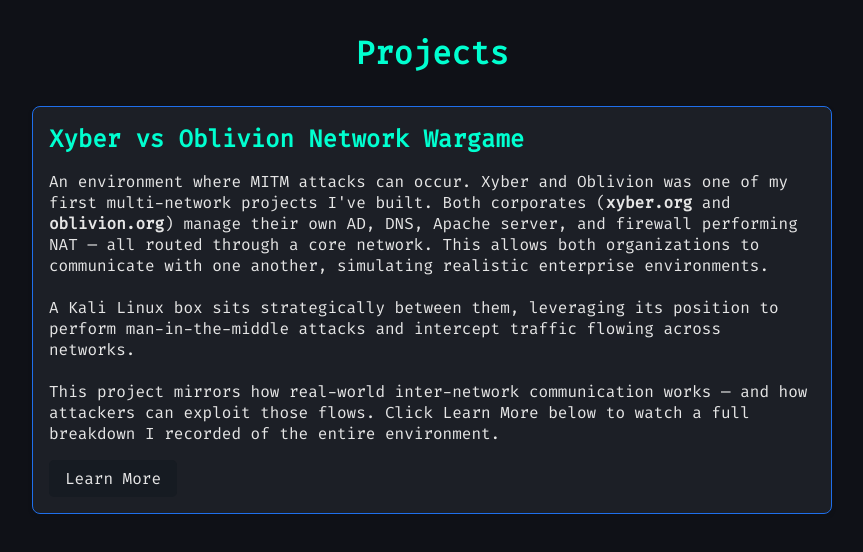
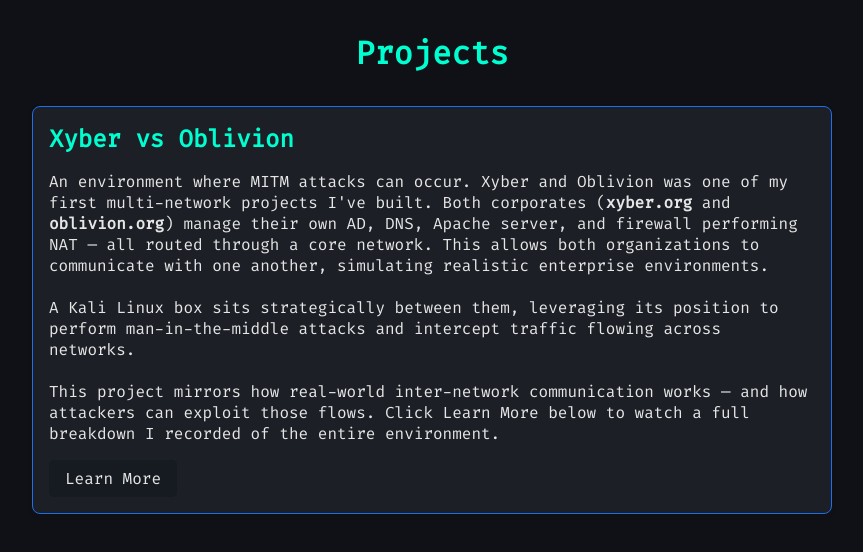
Before and after one commit to iiSlipperyy/islipperyy.com, a plain HTML site: page projects.html in a window 1280 px wide. Shown: the whole page, without its empty margins (208-1071 px from the left). Drawn offline with Linux system fonts and the light colour scheme.

Commit message:
Update projects.html

```diff
--- a/projects.html
+++ b/projects.html
@@ -79,7 +79,7 @@
   <section class="project-list">
 
     <div class="project">
-      <h2>Xyber vs Oblivion Network Wargame</h2>
+      <h2>Xyber vs Oblivion</h2>
       <p>
         An environment where MITM attacks can occur. Xyber and Oblivion was one of my first multi-network projects I've built.
     Both corporates (<strong>xyber.org</strong> and <strong>oblivion.org</strong>) manage their own AD, DNS, Apache server, and firewall performing NAT — all routed through a core network.
```
